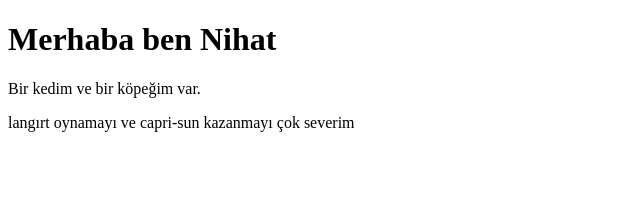
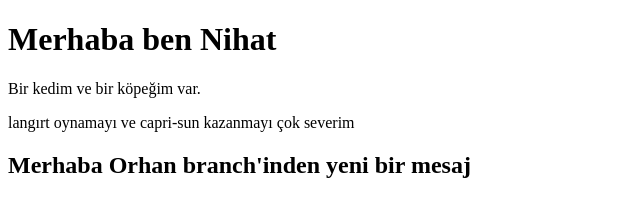
Before and after one commit to nihatduysak/git-calismalarim, a plain HTML site: page index.html in a window 1280 px wide. Shown: the whole page, without its empty margins (0-640 px from the left). Drawn offline with Linux system fonts and the light colour scheme.

Commit message:
Orhan Ekici branch yazısı

```diff
--- a/index.html
+++ b/index.html
@@ -10,5 +10,7 @@
   <p>Bir kedim ve bir köpeğim var.</p>
 
   <p>langırt oynamayı ve capri-sun kazanmayı çok severim</p>
+
+  <h2>Merhaba Orhan branch'inden yeni bir mesaj</h2>
 </body>
 </html>
```
